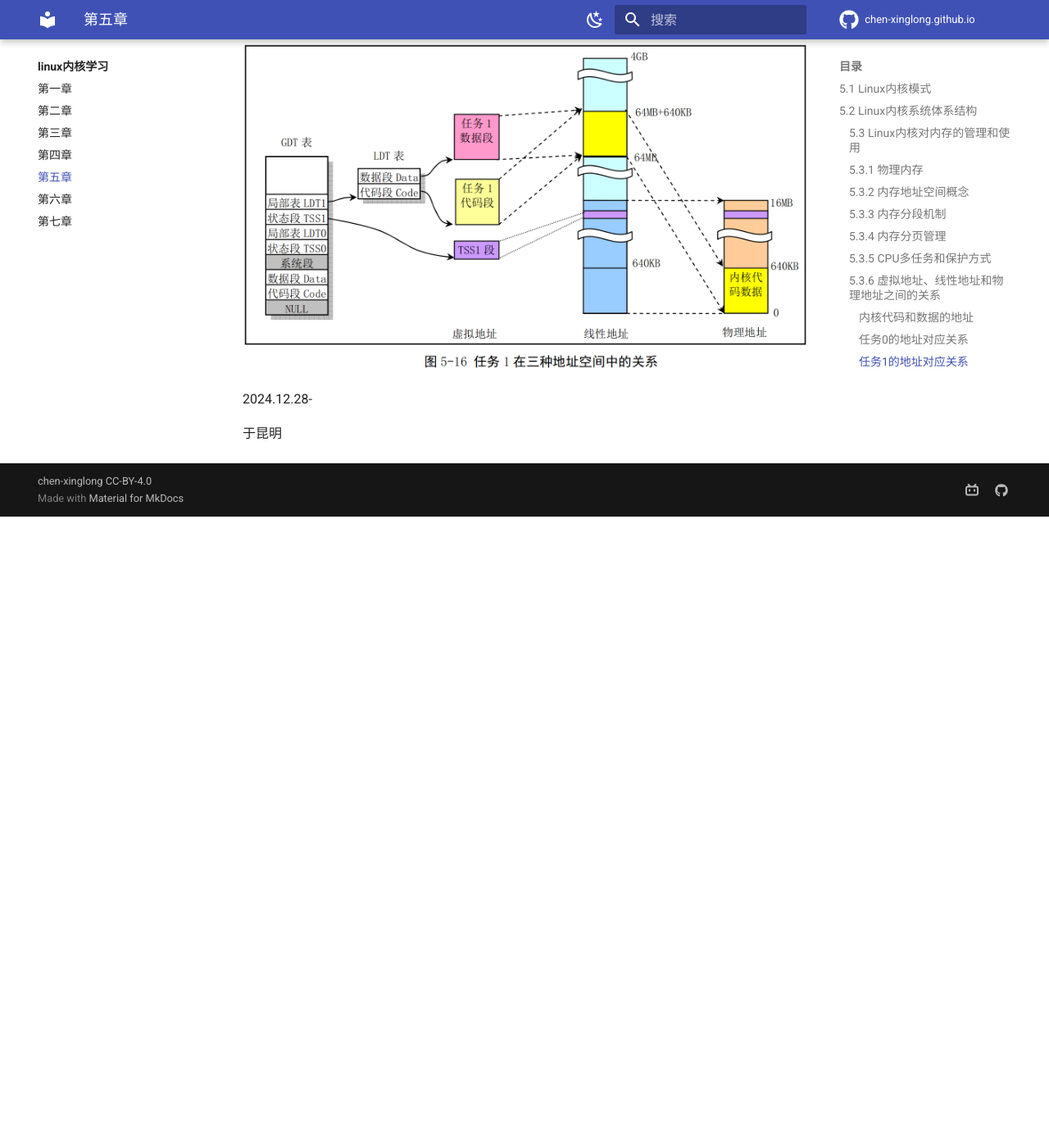
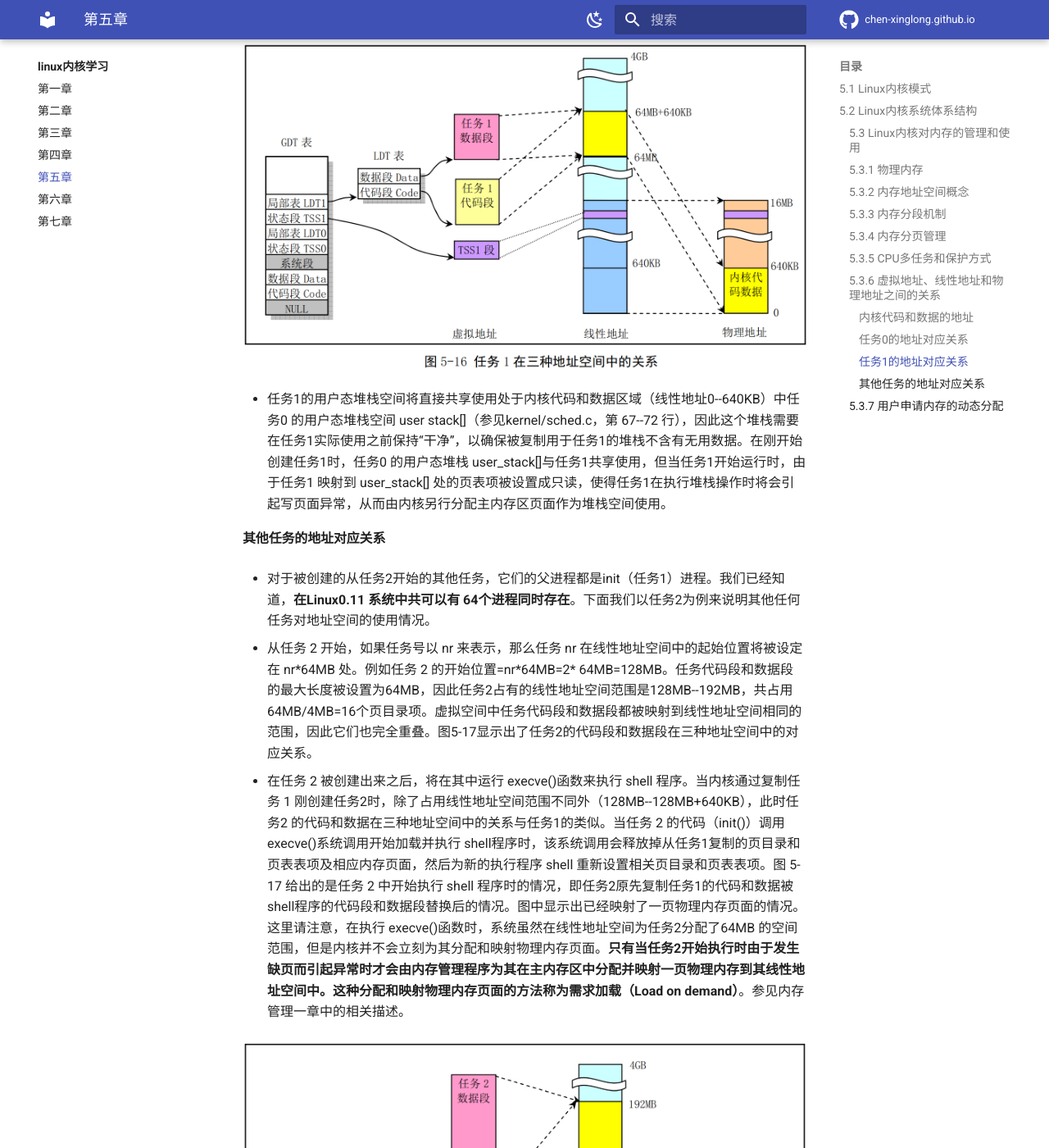
Before and after one commit to chen-xinglong/chen-xinglong.github.io, an MkDocs documentation site: the page built from docs/linux011/p5.md, in a window 1280 px wide and 1400 px high, scrolled down 14835 px. Shown: the whole window at 82% size. Built offline with MkDocs 1.6.1 and Material for MkDocs 9.7.7, drawn with Linux system fonts in a browser that asks for light colours; comment, search, counter and statistics services are not loaded; before the commit the page ends 15465 px from its top, so only the background shows below that; some of the changed text lies outside the part shown.

Commit message:
modify p5.md 5.3.7

```diff
--- a/docs/linux011/p5.md
+++ b/docs/linux011/p5.md
@@ -218,9 +218,28 @@
 
 ![5-16.png](../linux011image/p5/5-16.png)
 
+- 任务1的用户态堆栈空间将直接共享使用处于内核代码和数据区域（线性地址0--640KB）中任务0 的用户态堆栈空间 user stack[]（参见kernel/sched.c，第 67--72 行），因此这个堆栈需要在任务1实际使用之前保持“干净”，以确保被复制用于任务1的堆栈不含有无用数据。在刚开始创建任务1时，任务0 的用户态堆栈 user_stack[]与任务1共享使用，但当任务1开始运行时，由于任务1 映射到 user_stack[] 处的页表项被设置成只读，使得任务1在执行堆栈操作时将会引起写页面异常，从而由内核另行分配主内存区页面作为堆栈空间使用。
 
+#### 其他任务的地址对应关系
 
+- 对于被创建的从任务2开始的其他任务，它们的父进程都是init（任务1）进程。我们已经知道，**在Linux0.11 系统中共可以有 64个进程同时存在**。下面我们以任务2为例来说明其他任何任务对地址空间的使用情况。
 
+- 从任务 2 开始，如果任务号以 nr 来表示，那么任务 nr 在线性地址空间中的起始位置将被设定在 nr\*64MB 处。例如任务 2 的开始位置=nr\*64MB=2\* 64MB=128MB。任务代码段和数据段的最大长度被设置为64MB，因此任务2占有的线性地址空间范围是128MB--192MB，共占用64MB/4MB=16个页目录项。虚拟空间中任务代码段和数据段都被映射到线性地址空间相同的范围，因此它们也完全重叠。图5-17显示出了任务2的代码段和数据段在三种地址空间中的对应关系。
+
+- 在任务 2 被创建出来之后，将在其中运行 execve()函数来执行 shell 程序。当内核通过复制任务 1 刚创建任务2时，除了占用线性地址空间范围不同外（128MB--128MB+640KB），此时任务2 的代码和数据在三种地址空间中的关系与任务1的类似。当任务 2 的代码（init()）调用execve()系统调用开始加载并执行 shell程序时，该系统调用会释放掉从任务1复制的页目录和页表表项及相应内存页面，然后为新的执行程序 shell 重新设置相关页目录和页表表项。图 5-17 给出的是任务 2 中开始执行 shell 程序时的情况，即任务2原先复制任务1的代码和数据被 shell程序的代码段和数据段替换后的情况。图中显示出已经映射了一页物理内存页面的情况。这里请注意，在执行 execve()函数时，系统虽然在线性地址空间为任务2分配了64MB 的空间范围，但是内核并不会立刻为其分配和映射物理内存页面。**只有当任务2开始执行时由于发生缺页而引起异常时才会由内存管理程序为其在主内存区中分配并映射一页物理内存到其线性地址空间中。这种分配和映射物理内存页面的方法称为需求加载（Load on demand）**。参见内存管理一章中的相关描述。
+
+![5-17.png](../linux011image/p5/5-17.png)
+
+- 从Linux 内核0.99 版以后，对内存空间的使用方式发生了变化。每个进程可以单独享用整个 4G的地址空间范围。如果我们能理解本节说描述的内存管理概念，那么对于现在所使用的Linux 2.x内核中所使用的内存管理原理也能立刻明白。
+
+### 5.3.7 用户申请内存的动态分配
+
+- 当用户应用程序使用C 函数库中的内存分配函数malloc()申请内存时，这些动态申请的内存容量或大小均由高层次的C 库函数 malloc()来进行管理，内核本身并不会插手管理。因为内核已经为每个进程（除了任务0和1，它们与内核代码一起常驻内存中）在CPU的 4G线性地址空间中分配了64MB的空间，所以只要进程执行时寻址的范围在它的64MB 范围内，内核也同样会通过内存缺页管理机制自动为寻址对应的页面分配物理内存页面并进行映射操作。
+
+- 但是内核会为进程使用的代码和数据空间维护一个当前位置值brk，这个值保存在每个进程的数据结构中。它指出了进程代码和数据（包括动态分配的数据空间）在进程地址空间中的末端位置。当 malloc()函数为程序分配内存时，它会通过系统调用 brk()把程序要求新增的空间长度通知内核，内核代码从而可以根据 malloc()所提供的信息来更新 brk的值，但此时并不为新申请的空间映射物理内存页面。只有当程序寻址到某个不存在对应物理页面的地址时，内核才会进行相关物理内存页面的映射操作。
+
+- 若进程代码寻址的某个数据所在的页面不存在，并且该页面所处位置属于进程堆范围，即不属于其执行文件映像文件对应的内存范围中，那么CPU就会产生一个缺页异常，并在异常处理程序中为指定的页面分配并映射一页物理内存页面。至于用户程序此次申请内存的字节长度数量和在对应物理页面中的具体位置，则均由C库中内存分配函数 malloc()负责管理。内核以页面为单位分配和映射物理内存，该函数则具体记录用户程序使用了一页内存的多少字节。剩余的容量将保留给程序再申请内存时使用。
+当用户使用内存释放函数free()动态释放已申请的内存块时,C库中的内存管理函数就会把所释放的
 
 
 
```
Also changed, not shown: docs/linux011image/p5/5-17.png (added).
